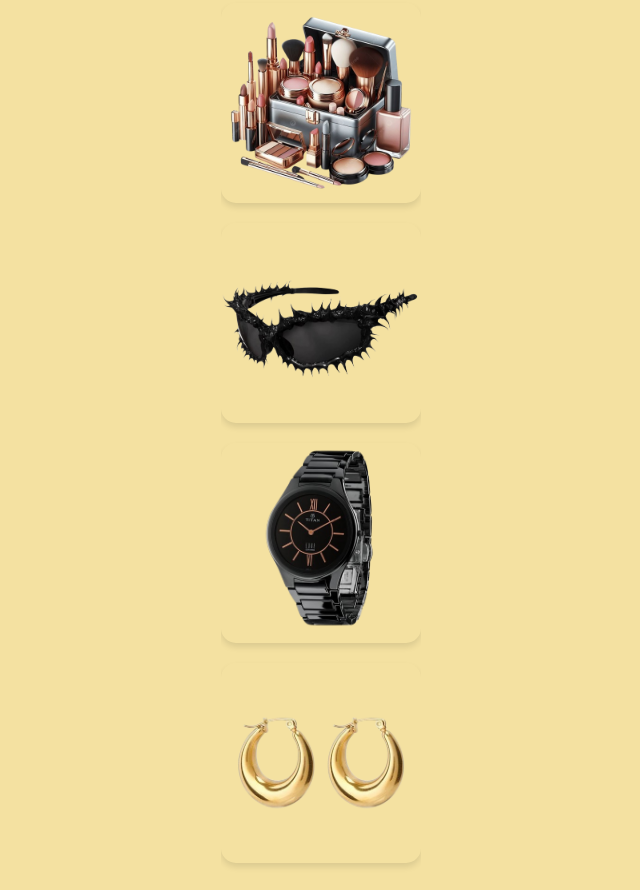
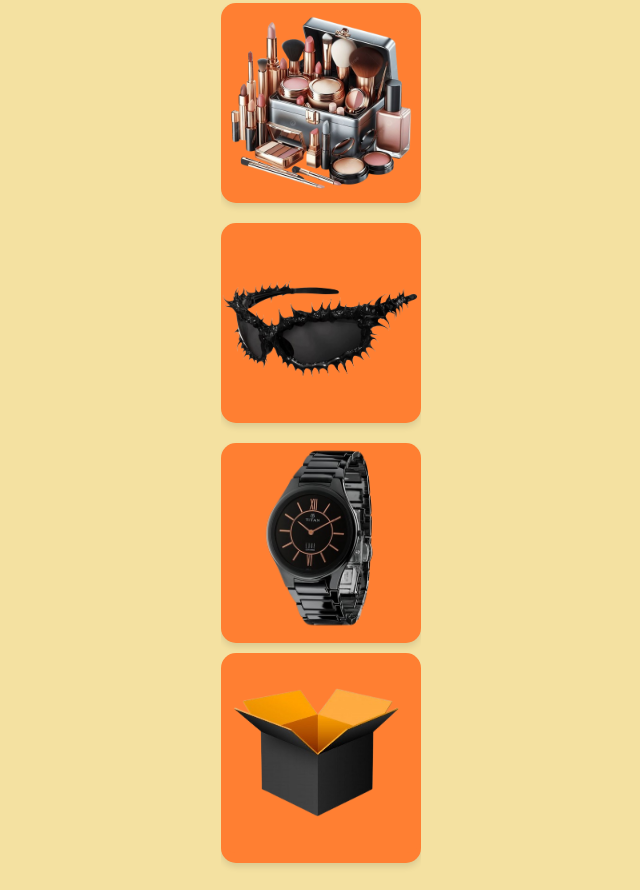
Before and after one commit to karynanatura-wq/product-testing, a plain HTML site: page index.html in a window 1280 px wide. Shown: the part 907-1797 px from the top of the page, without its empty margins (319-959 px from the left). Drawn offline with Linux system fonts and the light colour scheme.

Commit message:
Update style.css

```diff
--- a/style.css
+++ b/style.css
@@ -13,6 +13,8 @@ body {
     display: flex;
     flex-direction: column;
     align-items: center;
+    position: relative;
+    min-height: 100vh;
 }
 
 .product-catalog {
@@ -31,9 +33,10 @@ body {
     margin: 10px 0;
     border-radius: 15px;
     cursor: pointer;
-    overflow: hidden;
+    background-color: #FF7F32; /* Помаранчевий фон */
     box-shadow: 0 4px 6px rgba(0, 0, 0, 0.1);
     transition: transform 0.3s ease, box-shadow 0.3s ease;
+    overflow: hidden;
 }
 
 .product img {
@@ -51,13 +54,16 @@ body {
 .box {
     width: 200px;
     height: 200px;
-    margin-top: 20px;
-    position: relative;
+    position: absolute;
+    bottom: 20px;
+    left: 50%;
+    transform: translateX(-50%);
     background-color: #FF7F32;
     border-radius: 15px;
     display: flex;
     justify-content: center;
     align-items: center;
+    cursor: pointer;
 }
 
 .box img {
```
